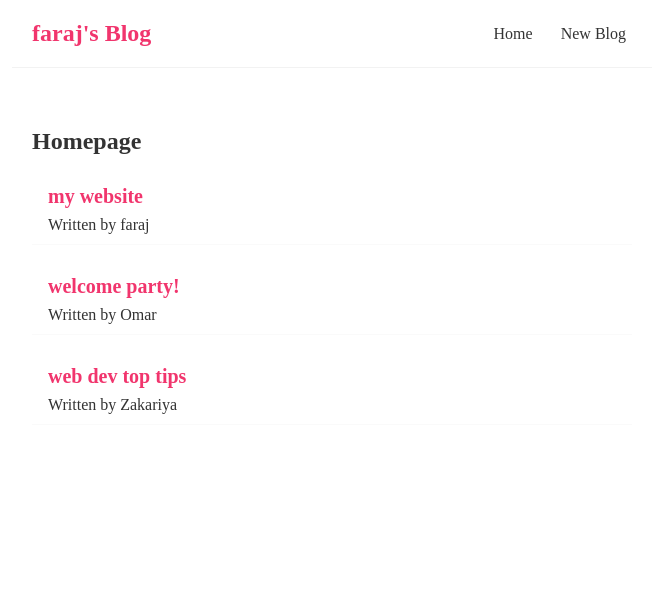
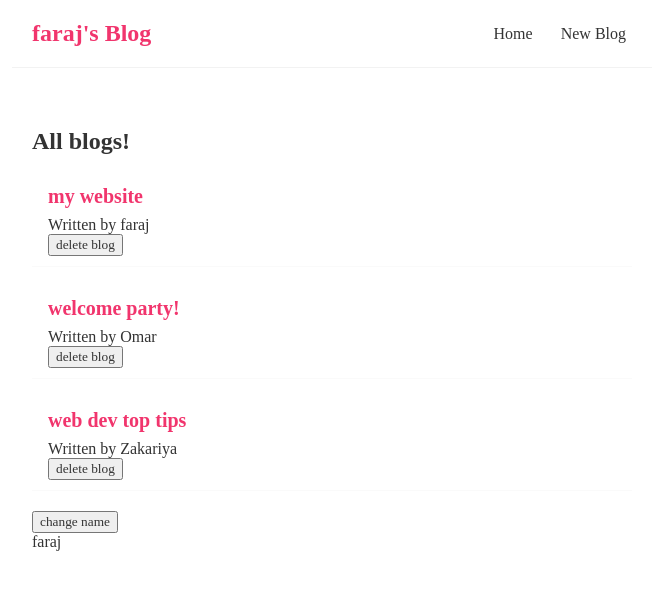
Before and after one commit to Omarfaraj/Blog, a React (Create React App) app: page / in a window 1280 px wide. Shown: the top 590 px of the page, without its empty margins (308-965 px from the left). Built offline with nearby package versions, Linux system fonts and the light colour scheme.

Commit message:
added delete button and name changer

```diff
--- /dev/null
+++ b/src/BlogList.js
@@ -0,0 +1,19 @@
+const BlogList = ({blogs, title, handleDelete}) => {
+
+
+
+    return (
+        <div className="blog-list">
+            <h2>{ title }</h2>
+            {blogs.map((blog) => (
+                <div className="blog-preview" key={blogs.id}>
+                <h2>{ blog.title }</h2>
+                <p>Written by { blog.author }</p>
+                <button onClick={() => handleDelete(blog.id)}>delete blog</button>
+            </div>
+            ))}
+        </div>
+    );
+}
+
+export default BlogList;
--- a/src/Home.js
+++ b/src/Home.js
@@ -1,4 +1,5 @@
-import { useState } from 'react';
+import { useState, useEffect } from 'react';
+import BlogList from './BlogList';
 
 const Home = () => {
     const [blogs, setBlogs] = useState([
@@ -7,15 +8,23 @@
         { title: 'web dev top tips', body: 'loren ipsum...', author: 'Zakariya', id: 3}
     ])
 
+    const [name, setName] = useState('faraj');
+
+    const handleDelete = (id) => {
+        const newBlogs = blogs.filter(blog => blog.id !== id);
+        setBlogs(name);
+    }
+
+    useEffect(() => {
+        console.log('use effect ran');
+        console.log(blogs);
+    }, [name]);
+
     return (
         <div className="home">
-            <h2>Homepage</h2>
-            {blogs.map((blog) => (
-                <div className="blog-preview" key={blogs.id}>
-                <h2>{ blog.title }</h2>
-                <p>Written by { blog.author }</p>
-            </div>
-            ))}
+            <BlogList blogs={blogs} title="All blogs!" handleDelete={handleDelete}/>
+            <button onClick={() => setName('Omar')}>change name</button>
+            <p>{ name }</p>
         </div>
     );
 }
```
